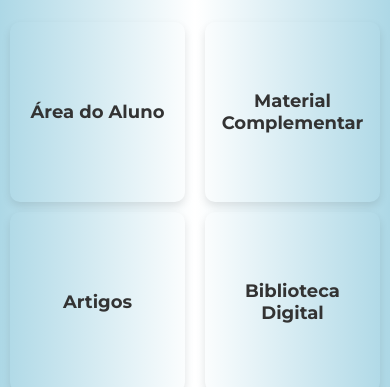
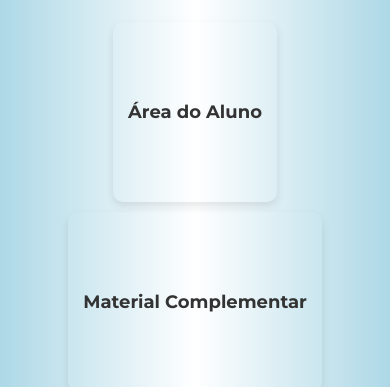
Before and after one commit to RAVELLSL/rstech, a plain HTML site: page index.html in a window 390 px wide. Shown: the part 457-844 px from the top of the page. Drawn offline with Linux system fonts and the light colour scheme.

Commit message:
Update index.html

```diff
--- a/index.html
+++ b/index.html
@@ -187,6 +187,11 @@
         margin-right: 0; /* Removendo a margem do último ícone */
     }
 
+    .cards-container {
+        flex-direction: column; /* Alterando para layout de coluna */
+        align-items: center; /* Centralizando os cards */
+    }
+
     .cards-container .card {
         margin-bottom: 10px; /* Adicionando espaço entre os cards */
     }
```
